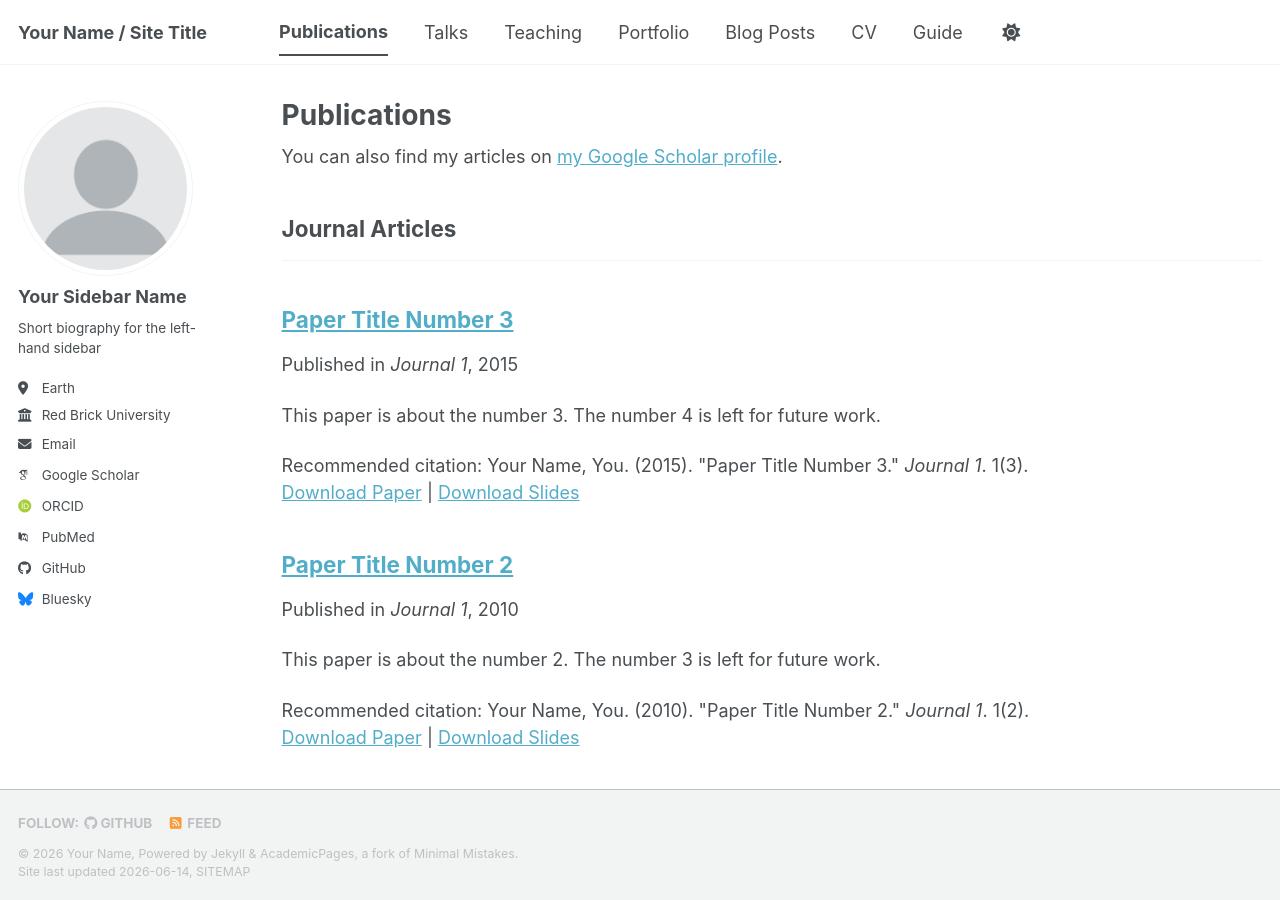
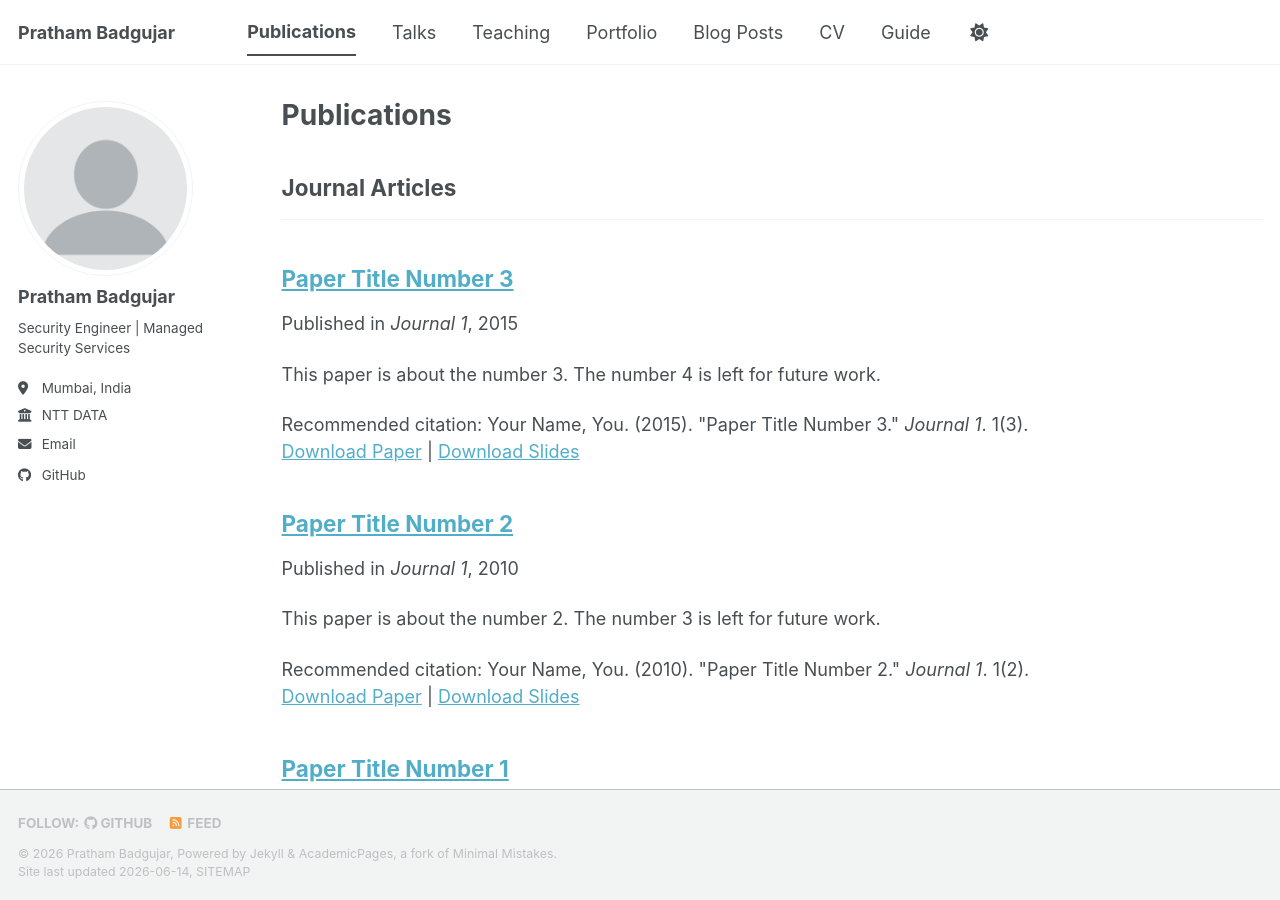
Before and after one commit to blackshieldcore/blackshieldcore.github.io, a Jekyll site: the page built from _pages/publications.html, in a window 1280 px wide and 900 px high. Built offline with Jekyll 4.4.1, drawn with Linux system fonts in a browser that asks for light colours; some web fonts are replaced; a script bundle is joined from its source files by our own code; library files that are not in the unit come from our copies; part of the change alters nothing that is shown.

Commit message:
Update _config.yml

```diff
--- a/_config.yml
+++ b/_config.yml
@@ -9,78 +9,75 @@
 # Basic Site Settings
 locale                   : "en-US"
 site_theme               : "default" # The available themes options are "default", "air", "sunrise", "mint", "dirt" and "contrast"
-title                    : "Your Name / Site Title"
+title                    : "Pratham Badgujar"
 title_separator          : "-"
-name                     : &name "Your Name"
-description              : &description "Your Name's academic portfolio"   # Update this with a general description of your site, this is the default if not overridden by a page
-url                      : https://academicpages.github.io # The base hostname & protocol for your site e.g. "https://[your GitHub username].github.io",
-                                                           # or if you already have some other page hosted on Github then use "https://[your GitHub username].github.io/[Your Repo Name]"
-baseurl                  : "" # the subpath of your site, e.g. "/blog"
-repository               : "academicpages/academicpages.github.io"
+name                     : &name "Pratham Badgujar"
+description              : &description "Security Engineer — Managed Security Services"
+url                      : https://blackshieldcore.github.io
+baseurl                  : ""
+repository               : "blackshieldcore/blackshieldcore.github.io"
 
 # Site Author - The following control what appear as part of the author content on the side bar.
-#               If a field is blank the icon and link will not appear, otherwise it will be shown.
-#               Additional customization can be done by editing /_includes/author-profile.html
 author:
   # Biographic information
   avatar           : "profile.png"
-  name             : "Your Sidebar Name"
-  pronouns         : # example: "she/her"
-  bio              : "Short biography for the left-hand sidebar"
-  location         : "Earth"
-  employer         : "Red Brick University"
-  uri              : # URL
-  email            : "none@example.org"
+  name             : "Pratham Badgujar"
+  pronouns         :
+  bio              : "Security Engineer | Managed Security Services"
+  location         : "Mumbai, India"
+  employer         : "NTT DATA"
+  uri              :
+  email            : "workforgeet@gmail.com"
 
-  # Academic websites
-  academia         : # URL
-  arxiv            : # URL - Update with the correct link to your profile
-  googlescholar    : "https://scholar.google.com/citations?user=PS_CX0AAAAAJ"
-  inspire-hep      : # URL
-  impactstory      : # URL
-  orcid            : "https://orcid.org/yourorcidurl"
-  semantic         : # URL
-  ssrn             : # URL
-  pubmed           : "https://www.ncbi.nlm.nih.gov/pubmed/?term=john+snow"
-  researchgate     : # URL
-  scopus           : # URL
-  zotero           : # URL
+  # Academic websites  (cleared — not applicable)
+  academia         :
+  arxiv            :
+  googlescholar    :
+  inspire-hep      :
+  impactstory      :
+  orcid            :
+  semantic         :
+  ssrn             :
+  pubmed           :
+  researchgate     :
+  scopus           :
+  zotero           :
 
 
   # Repositories and software development
-  bitbucket        : # Username - Update with your username on the site
-  codepen          : # Username
-  dribbble         : # Username
-  github           : "academicpages"
-  kaggle           : # Username
-  stackoverflow    : # User number or user number and name (i.e., use "1" or "1/jeff-atwood")
+  bitbucket        :
+  codepen          :
+  dribbble         :
+  github           : "blackshieldcore"
+  kaggle           :
+  stackoverflow    :
 
-  # Social media
-  artstation       : # Username
-  bluesky          : "bsky.app" # Replace this with you Bluesky username
-  facebook         : # Username
-  flickr           : # Username
-  foursquare       : # Username
-  goodreads        : # Username
-  google_plus      : # Username
-  keybase          : # Username
-  instagram        : # Username
-  lastfm           : # Username
-  linkedin         : # Username
-  mastodon         : # URL
-  medium           : # URL
-  pinterest        : # Username
-  soundcloud       : # Username
-  steam            : # Username
-  telegram         : # URL
-  tumblr           : # Username
-  twitter          : # Username for X / Twitter
-  vine             : # Username
-  weibo            : # Username
-  wikipedia        : # Username
-  xing             : # Username
-  youtube          : # Username
-  zhihu            : # Username
+  # Social media  (add LinkedIn here later once you create one)
+  artstation       :
+  bluesky          :
+  facebook         :
+  flickr           :
+  foursquare       :
+  goodreads        :
+  google_plus      :
+  keybase          :
+  instagram        :
+  lastfm           :
+  linkedin         :
+  mastodon         :
+  medium           :
+  pinterest        :
+  soundcloud       :
+  steam            :
+  telegram         :
+  tumblr           :
+  twitter          :
+  vine             :
+  weibo            :
+  wikipedia        :
+  xing             :
+  youtube          :
+  zhihu            :
 
 # Publication Category - The following the list of publication categories and their headings
 publication_category:
@@ -325,33 +322,12 @@ whitelist:
 
 
 # Archives
-#  Type
-#  - GitHub Pages compatible archive pages built with Liquid ~> type: liquid (default)
-#  - Jekyll Archives plugin archive pages ~> type: jekyll-archives
-#  Path (examples)
-#  - Archive page should exist at path when using Liquid method or you can
-#    expect broken links (especially with breadcrumbs enabled)
-#  - <base_path>/tags/my-awesome-tag/index.html ~> path: /tags/
-#  - <base_path/categories/my-awesome-category/index.html ~> path: /categories/
-#  - <base_path/my-awesome-category/index.html ~> path: /
 category_archive:
   type: liquid
   path: /categories/
 tag_archive:
   type: liquid
   path: /tags/
-# https://github.com/jekyll/jekyll-archives
-# jekyll-archives:
-#   enabled:
-#     - categories
-#     - tags
-#   layouts:
-#     category: archive-taxonomy
-#     tag: archive-taxonomy
-#   permalinks:
-#     category: /categories/:name/
-#     tag: /tags/:name/
-
 
 # HTML Compression
 # - https://jch.penibelst.de/
```
